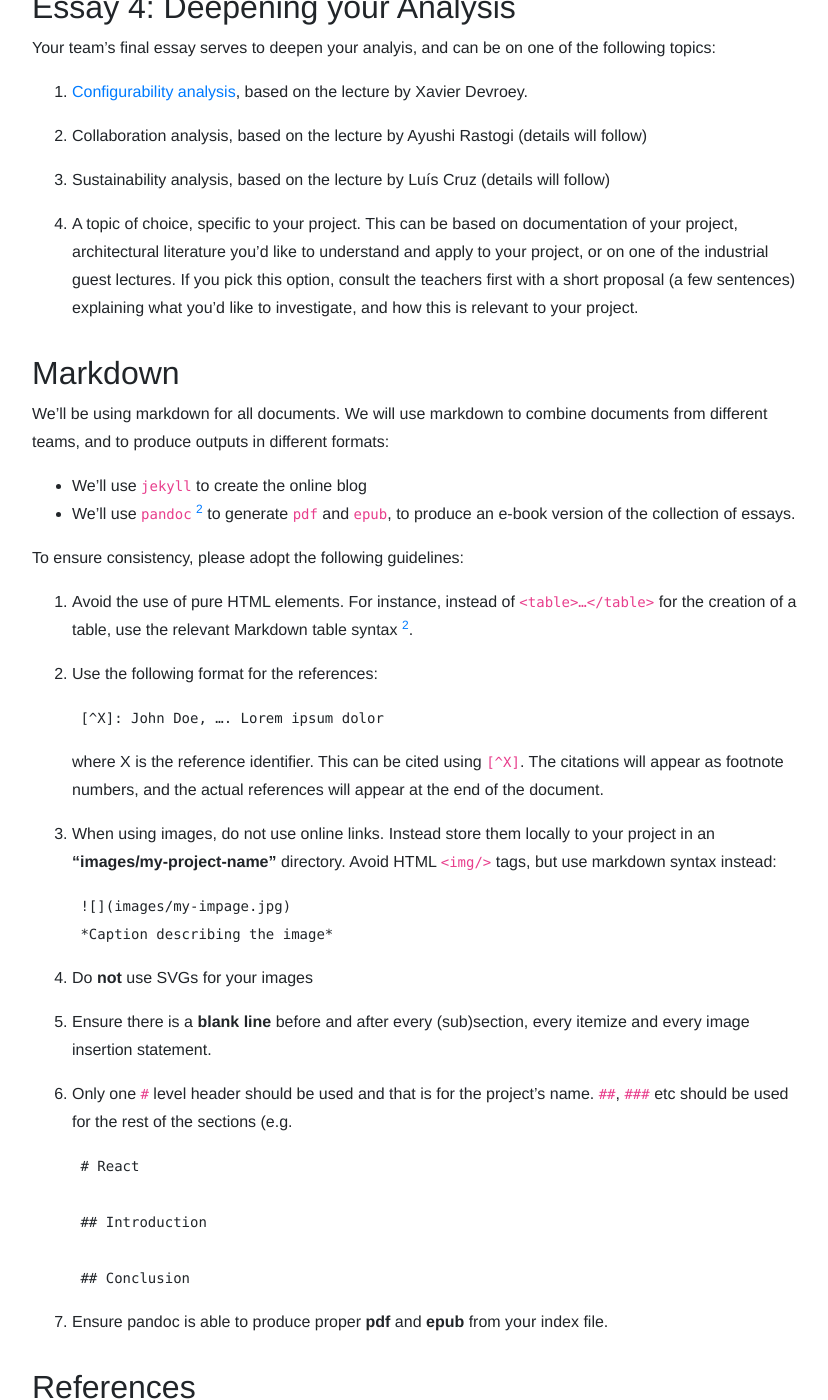
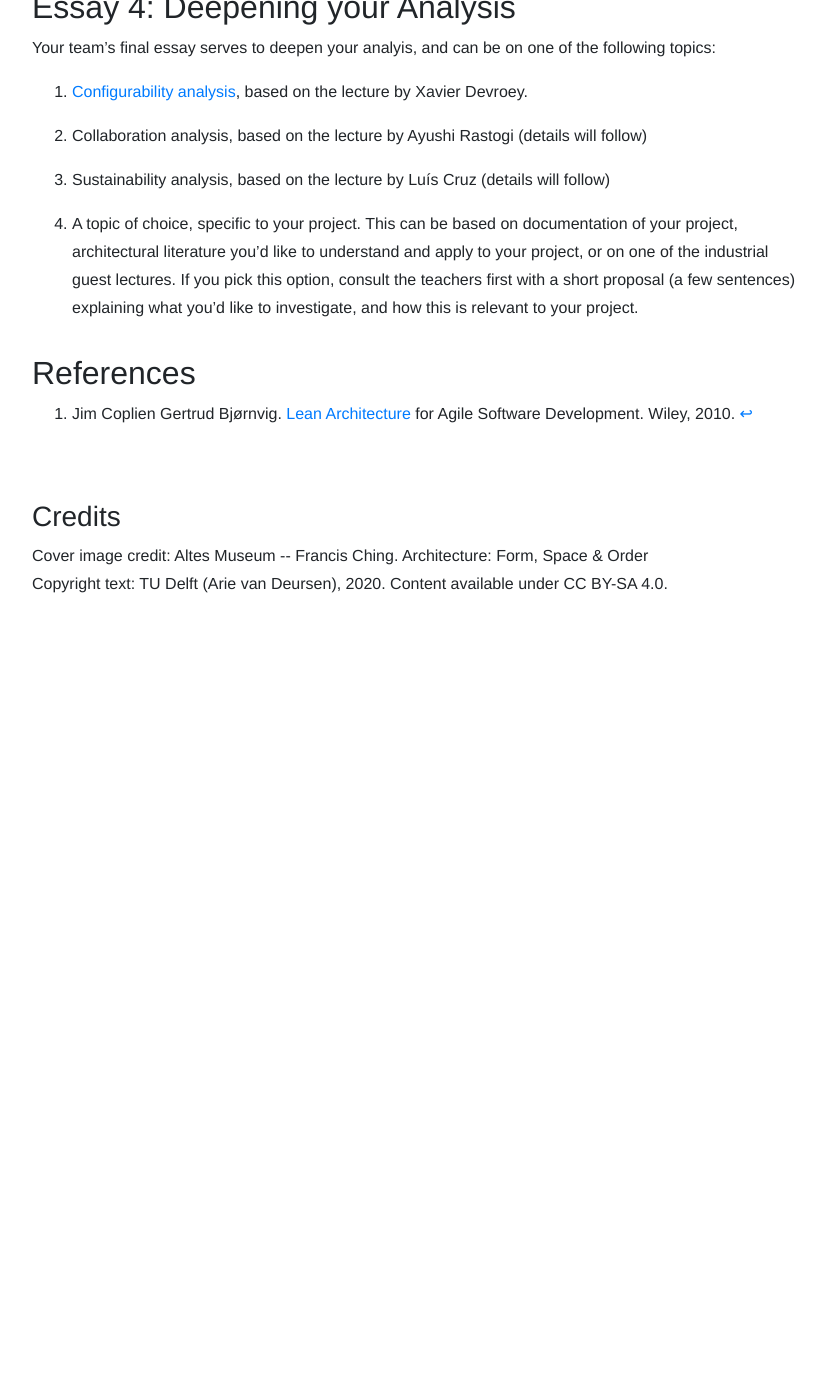
Before and after one commit to SERG-Delft/delftswa, a Jekyll site: the page built from 2020/assignment.md, in a window 1280 px wide and 1400 px high, scrolled down 4007 px. Shown: the whole window, without its empty margins (224-1052 px from the left). Built offline with Jekyll 4.4.1, drawn with Linux system fonts in a browser that asks for light colours; after the commit the page ends 4637 px from its top, so only the background shows below that; some of the changed text lies outside the part shown.

Commit message:
Remove Markdown instructions
The markdown instructions are already in the DESOSA project's README, and are not completely in sync with these instructions. I think keeping them in just one place is better. Closer to the actual project made the most sense to me, so therefore I propose to remove them here.

```diff
--- a/2020/assignment.md
+++ b/2020/assignment.md
@@ -150,50 +150,9 @@ Your team's final essay serves to deepen your analyis, and can be on one of the
 
 4. A topic of choice, specific to your project. This can be based on documentation of your project, architectural literature you'd like to understand and apply to your project, or on one of the industrial guest lectures. If you pick this option, consult the teachers first with a short proposal (a few sentences) explaining what you'd like to investigate, and how this is relevant to your project.
 
-
-## Markdown
-
-We'll be using markdown for all documents. We will use markdown to combine documents from different teams, and to produce outputs in different formats:
-
-- We'll use `jekyll` to create the online blog
-- We'll use `pandoc` [^pandoc] to generate `pdf` and `epub`, to produce an e-book version of the collection of essays.
-
-To ensure consistency, please adopt the following guidelines:
-
-1. Avoid the use of pure HTML elements. For instance, instead of `<table>…</table>` for the creation of a table, use the relevant Markdown table syntax [^pandoc].
-
-2. Use the following format for the references:
-
-        [^X]: John Doe, …. Lorem ipsum dolor
-
-      where X is the reference identifier. This can be cited using `[^X]`.
-      The citations will appear as footnote numbers, and the actual references will appear at the end of the document.
-
-3. When using images, do not use online links. Instead store them locally to your project in an **“images/my-project-name”** directory. Avoid HTML `<img/>` tags, but use markdown syntax instead:
-
-        ![](images/my-impage.jpg)
-        *Caption describing the image*
-
-4. Do **not** use SVGs for your images
-
-5. Ensure there is a **blank line** before and after every (sub)section, every itemize and every image insertion statement.
-
-6. Only one `#` level header should be used and that is for the project’s name. `##`, `###` etc should be used for the rest of the sections (e.g.
-
-        # React
-
-        ## Introduction
-
-        ## Conclusion
-
-7. Ensure pandoc is able to produce proper **pdf** and **epub** from your index file.
-
-
 ## References
 
 [lsa]: http://www.leansoftwarearchitecture.com/
 [views]: https://www.viewpoints-and-perspectives.info/
-[pandocurl]: https://pandoc.org/MANUAL.html
 
 [^coplien]: Jim Coplien Gertrud Bjørnvig. [Lean Architecture][lsa] for Agile Software Development. Wiley, 2010.
-[^pandoc]: Pandoc User’s Guide. [https://pandoc.org/MANUAL.html][pandocurl]
```
